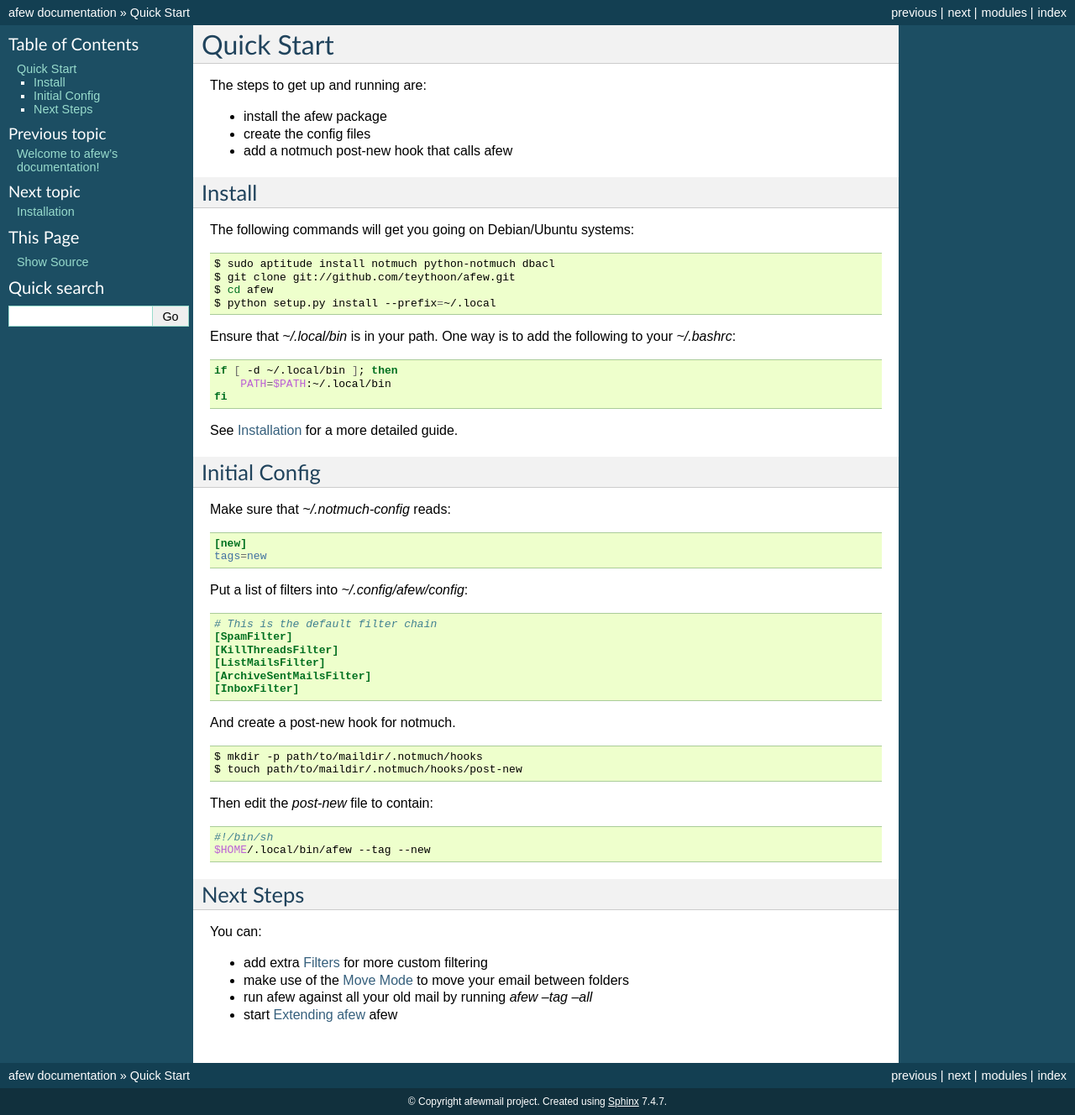
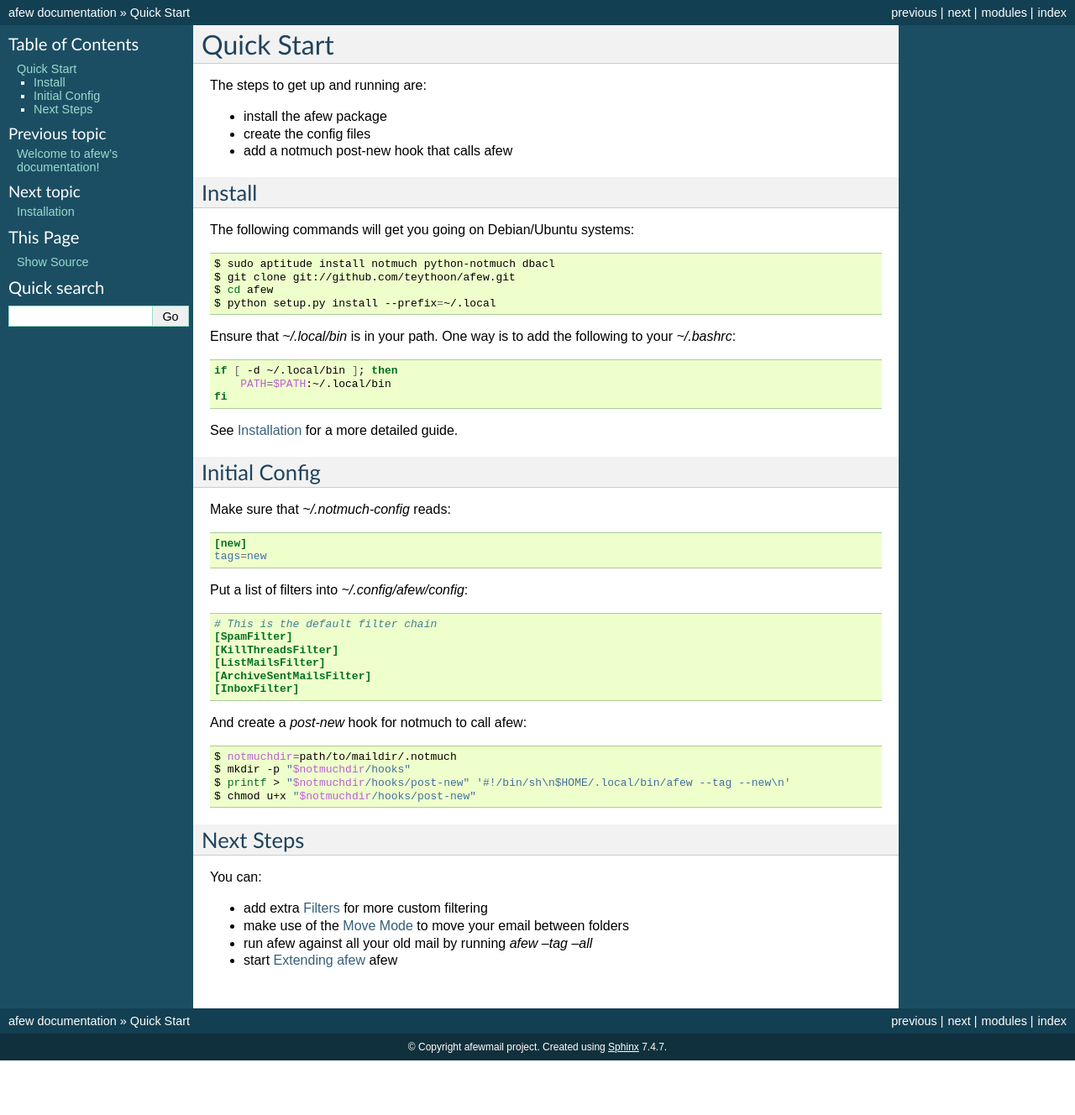
Before and after one commit to afewmail/afew, a Sphinx documentation site: the page built from docs/quickstart.rst, in a window 1280 px wide. Shown: the whole page at 84% size. Built offline with Sphinx 7.4.7, drawn with Linux system fonts in a browser that asks for light colours; after the commit the page ends 1263 px from its top, so only the background shows below that.

Commit message:
docs/quickstart: simplify and improve creation of notmuch hook
This drops the unnecessary touch and adds chmod in return.

Also instead of describing the intended content, add a printf command
to create the file resulting in a single code block.  The alternative is
a code block, then a file content block and after that another code
block for the chmod plus some surrounding prose.

```diff
--- a/docs/quickstart.rst
+++ b/docs/quickstart.rst
@@ -51,19 +51,14 @@ Put a list of filters into `~/.config/afew/config`:
     [ArchiveSentMailsFilter]
     [InboxFilter]
 
-And create a post-new hook for notmuch.
+And create a `post-new` hook for notmuch to call afew:
 
 .. code-block:: sh
 
-    $ mkdir -p path/to/maildir/.notmuch/hooks
-    $ touch path/to/maildir/.notmuch/hooks/post-new
-
-Then edit the `post-new` file to contain:
-
-.. code-block:: sh
-
-    #!/bin/sh
-    $HOME/.local/bin/afew --tag --new
+    $ notmuchdir=path/to/maildir/.notmuch
+    $ mkdir -p "$notmuchdir/hooks"
+    $ printf > "$notmuchdir/hooks/post-new" '#!/bin/sh\n$HOME/.local/bin/afew --tag --new\n'
+    $ chmod u+x "$notmuchdir/hooks/post-new"
 
 Next Steps
 ----------
```
